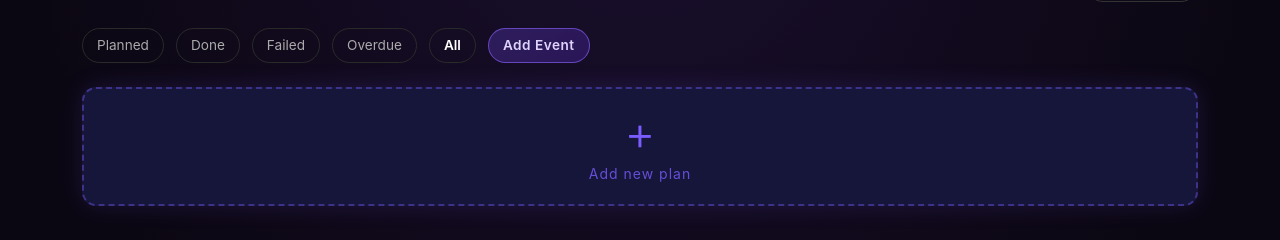
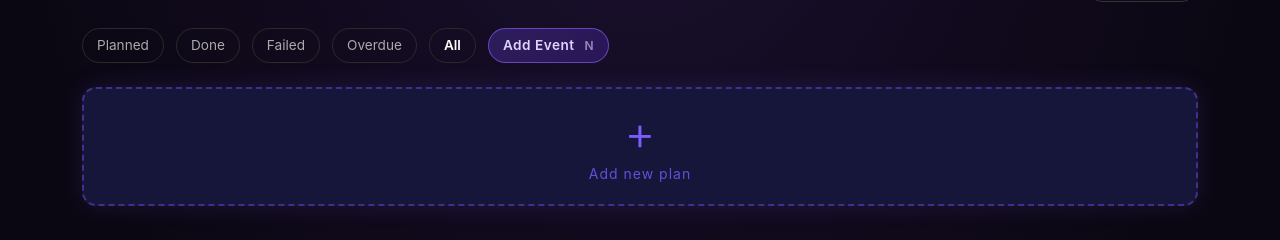
Before and after one commit to ArktizML/realitycheck, a Python web app: template app/templates/events.html in a window 1280 px wide. Shown: the part 118-358 px from the top of the page. Run offline with Jinja, Linux system fonts and the light colour scheme; the template is opened without the code that fills it, so the values that code supplies are empty.

Commit message:
feat: add keyboard shortcut with hint next to the add button (N) for creating new event

```diff
--- a/app/static/css/main.css
+++ b/app/static/css/main.css
@@ -808,3 +808,9 @@ box-shadow: 0 4px 12px rgba(0,0,0,0.5);
 visibility: visible;
 opacity: 1;
 }
+
+.shortcut{
+opacity: 0.6;
+margin-left: 6px;
+font-size: 12px;
+}
--- a/app/templates/base.html
+++ b/app/templates/base.html
@@ -94,10 +94,13 @@
 
 <script src="https://cdn.jsdelivr.net/npm/bootstrap@5.3.2/dist/js/bootstrap.bundle.min.js"></script>
 <script>
-    document.addEventListener("keydown", e => {
+     document.addEventListener("keydown", e => {
         if (e.key === "n" && !e.target.matches("input, textarea")) {
             window.location.href = "/events/new";
         }
+
+
+
     });
     function updateClock(){
     const now = new Date();
--- a/app/templates/events.html
+++ b/app/templates/events.html
@@ -46,7 +46,7 @@
 
         <a href="/?sort={{ sort }}"
            class="{{ 'active' if not status else '' }}">All</a>
-        <a href="/events/new" class="add-event-button"> Add Event </a>
+        <a href="/events/new" class="add-event-button"> Add Event <span class="shortcut">N</span> </a>
     </div>
 
 {% if events %}
```
